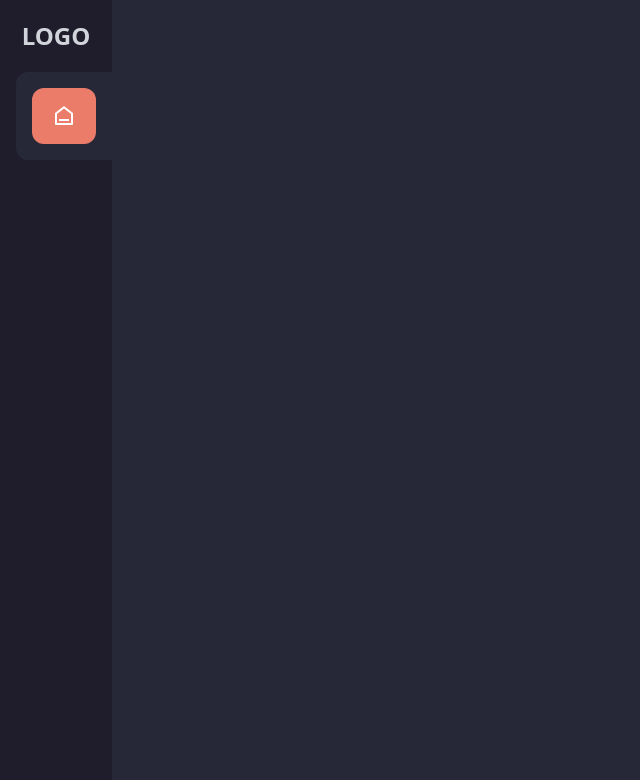
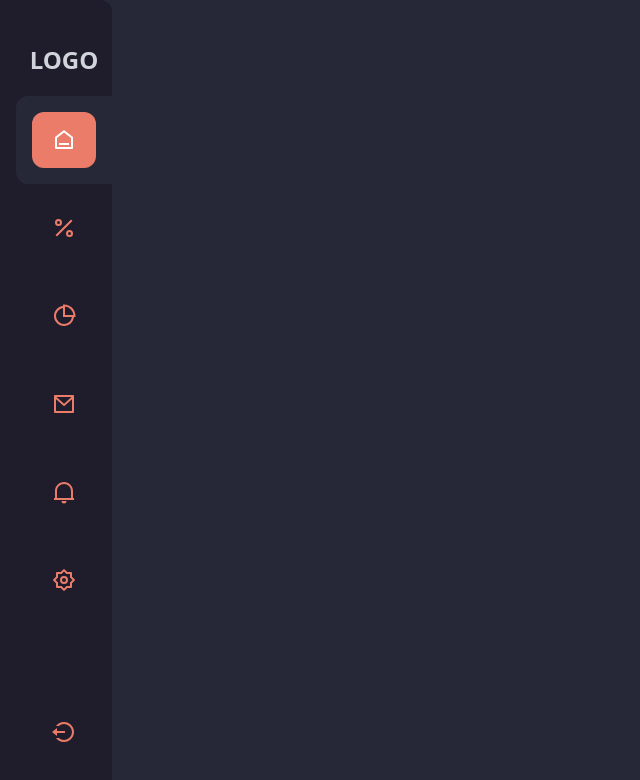
Before and after one commit to iAmJoeDeveloper/dashboard-store-v1, a React (Vite) app: page / in a window 1280 px wide. Shown: the top 780 px of the page, without its empty margins (0-640 px from the left). Built offline with nearby package versions, Linux system fonts and the light colour scheme.

Commit message:
Sidebar and Styles

```diff
--- a/src/components/shared/Sidebar.jsx
+++ b/src/components/shared/Sidebar.jsx
@@ -1,20 +1,77 @@
-import React from 'react'
-
-import { RiHome6Line } from 'react-icons/ri'
+import {
+	RiHome6Line,
+	RiPercentLine,
+	RiPieChart2Line,
+	RiMailLine,
+	RiNotification2Line,
+	RiSettings2Line,
+	RiLogoutCircleLine,
+} from 'react-icons/ri'
 
 const Sidebar = () => {
 	return (
-		<div className='bg-[#1F1D2B] fixed  left-0 top-0 w-28 h-full'>
-			<h1 className='text-2xl text-gray-300 uppercase font-bold text-center my-5'>Logo</h1>
+		<div className='bg-[#1F1D2B] fixed  left-0 top-0 w-28 h-full flex flex-col justify-between py-6 rounded-tr-xl rounded-br-xl'>
 			<ul className='pl-4'>
+				<li>
+					<h1 className='text-2xl text-gray-300 uppercase font-bold text-center my-5'>Logo</h1>
+				</li>
 				<li className='bg-[#262837] p-4 rounded-tl-xl rounded-bl-xl'>
 					<a href='#' className='bg-[#ec7c6a] p-4 flex justify-center rounded-xl text-white'>
 						<RiHome6Line className='text-2xl' />
+					</a>
+				</li>
+				<li className='hover:bg-[#262837] p-4 rounded-tl-xl rounded-bl-xl group transition-colors'>
+					<a
+						href='#'
+						className='group-hover:bg-[#ec7c6a] p-4 flex justify-center rounded-xl text-[#ec7c6a] group-hover:text-white transition-colors'
+					>
+						<RiPercentLine className='text-2xl' />
+					</a>
+				</li>
+				<li className='hover:bg-[#262837] p-4 rounded-tl-xl rounded-bl-xl group transition-colors'>
+					<a
+						href='#'
+						className='group-hover:bg-[#ec7c6a] p-4 flex justify-center rounded-xl text-[#ec7c6a] group-hover:text-white transition-colors'
+					>
+						<RiPieChart2Line className='text-2xl' />
+					</a>
+				</li>
+				<li className='hover:bg-[#262837] p-4 rounded-tl-xl rounded-bl-xl group transition-colors'>
+					<a
+						href='#'
+						className='group-hover:bg-[#ec7c6a] p-4 flex justify-center rounded-xl text-[#ec7c6a] group-hover:text-white transition-colors'
+					>
+						<RiMailLine className='text-2xl' />
+					</a>
+				</li>
+				<li className='hover:bg-[#262837] p-4 rounded-tl-xl rounded-bl-xl group transition-colors'>
+					<a
+						href='#'
+						className='group-hover:bg-[#ec7c6a] p-4 flex justify-center rounded-xl text-[#ec7c6a] group-hover:text-white transition-colors'
+					>
+						<RiNotification2Line className='text-2xl' />
+					</a>
+				</li>
+				<li className='hover:bg-[#262837] p-4 rounded-tl-xl rounded-bl-xl group transition-colors'>
+					<a
+						href='#'
+						className='group-hover:bg-[#ec7c6a] p-4 flex justify-center rounded-xl text-[#ec7c6a] group-hover:text-white transition-colors'
+					>
+						<RiSettings2Line className='text-2xl' />
+					</a>
+				</li>
+			</ul>
+			<ul className='pl-4'>
+				<li className='hover:bg-[#262837] p-4 rounded-tl-xl rounded-bl-xl group transition-colors'>
+					<a
+						href='#'
+						className='group-hover:bg-[#ec7c6a] p-4 flex justify-center rounded-xl text-[#ec7c6a] group-hover:text-white transition-colors'
+					>
+						<RiLogoutCircleLine className='text-2xl' />
 					</a>
 				</li>
 			</ul>
 		</div>
 	)
 }
-
 export default Sidebar
```
